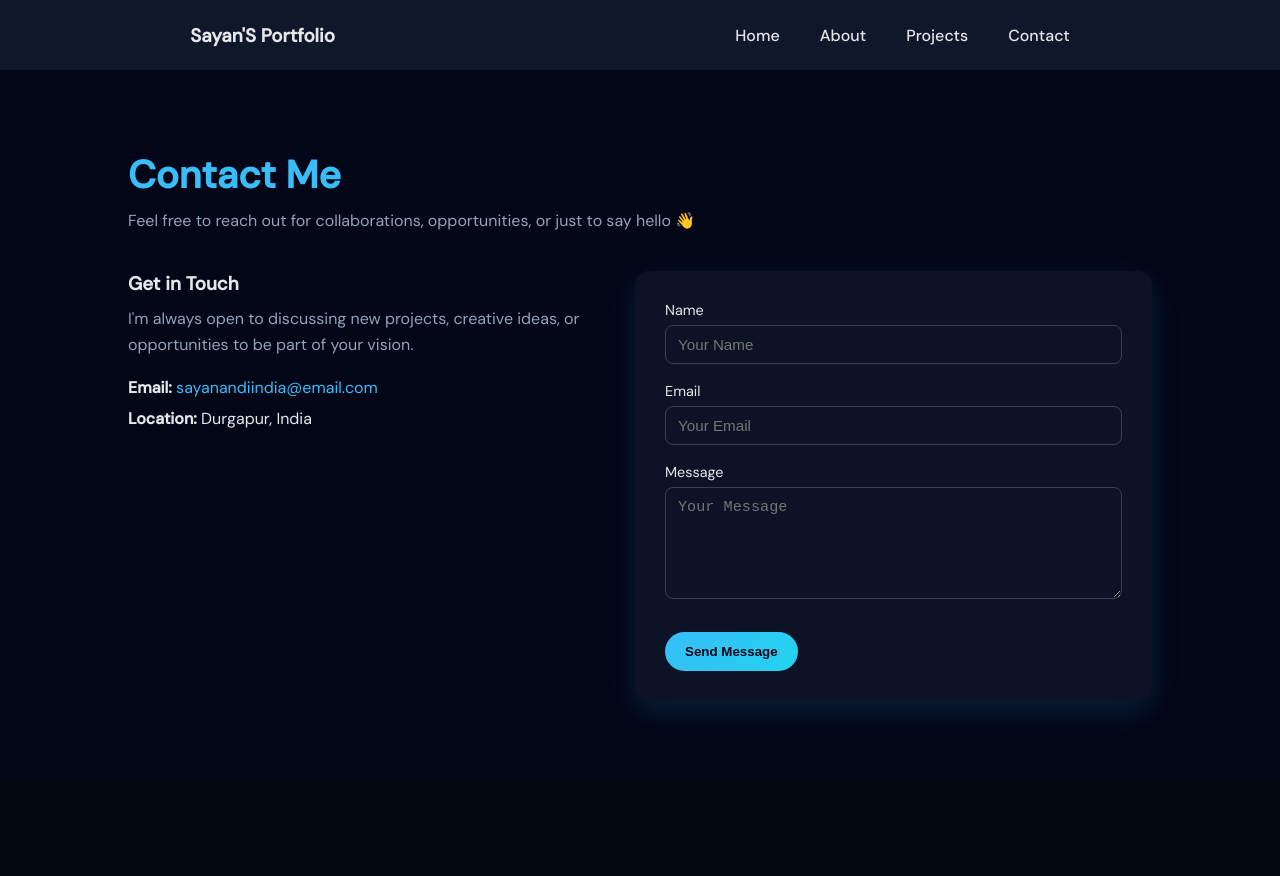
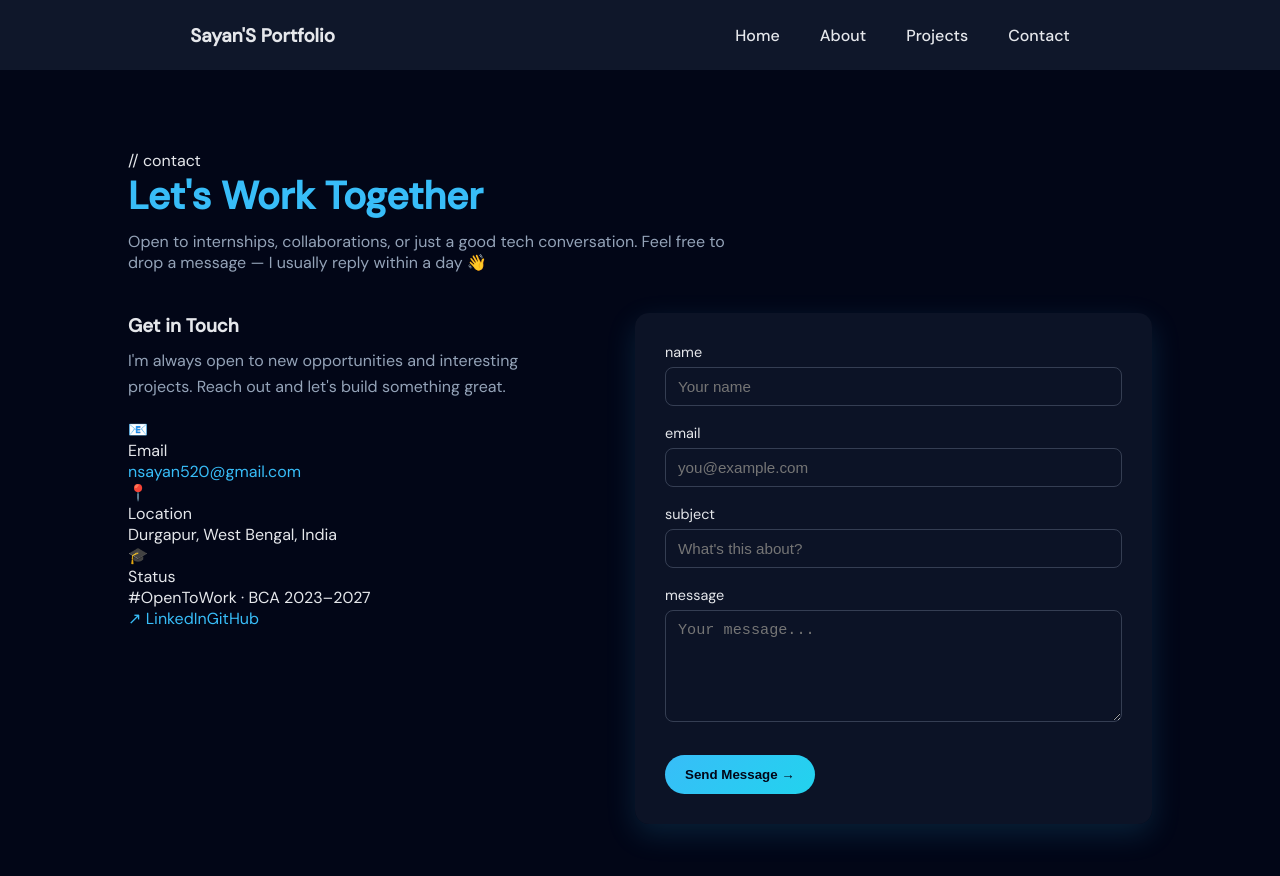
Before and after one commit to sayan234-py/Portfolio, a React (Create React App) app in the folder portflio/: page /contact in a window 1280 px wide. Shown: the top 876 px of the page. Before the commit the page ends 800 px from the top, so only its background shows below. Built offline with nearby package versions, Linux system fonts and the light colour scheme.

Commit message:
Revamp Contact section and form layout
Updated the contact section with new headings, improved text, and modified the contact form fields.

```diff
--- a/portflio/src/pages/Contact.jsx
+++ b/portflio/src/pages/Contact.jsx
@@ -3,56 +3,94 @@ import "./css/Contact.css";
 function Contact() {
   return (
     <section className="contact">
-      <h2>Contact Me</h2>
-      <p className="contact-intro">
-        Feel free to reach out for collaborations, opportunities, or just to say
-        hello 👋
-      </p>
+      <div className="contact-orb" />
+
+      <div className="contact-header">
+        <div className="page-label">// contact</div>
+        <h2>Let's Work Together</h2>
+        <p className="contact-intro">
+          Open to internships, collaborations, or just a good tech conversation.
+          Feel free to drop a message — I usually reply within a day 👋
+        </p>
+      </div>
 
       <div className="contact-container">
-
+        {/* Info */}
         <div className="contact-info">
           <h3>Get in Touch</h3>
           <p>
-            I'm always open to discussing new projects, creative ideas, or
-            opportunities to be part of your vision.
+            I'm always open to new opportunities and interesting projects.
+            Reach out and let's build something great.
           </p>
 
-          <ul>
-            <li>
-              <strong>Email:</strong>{" "}
-              <a href="mailto:sayanandiindia@email.com">sayanandiindia@email.com</a>
-            </li>
-            <li>
-              <strong>Location:</strong> Durgapur, India
-            </li>
-          </ul>
+          <div className="info-item">
+            <span className="info-icon">📧</span>
+            <div>
+              <span className="info-label">Email</span>
+              <div className="info-value">
+                <a href="mailto:nsayan520@gmail.com">nsayan520@gmail.com</a>
+              </div>
+            </div>
+          </div>
+
+          <div className="info-item">
+            <span className="info-icon">📍</span>
+            <div>
+              <span className="info-label">Location</span>
+              <div className="info-value">Durgapur, West Bengal, India</div>
+            </div>
+          </div>
+
+          <div className="info-item">
+            <span className="info-icon">🎓</span>
+            <div>
+              <span className="info-label">Status</span>
+              <div className="info-value">#OpenToWork · BCA 2023–2027</div>
+            </div>
+          </div>
+
+          <div className="social-links">
+            <a
+              href="https://linkedin.com/in/sayan-nandi-152581359"
+              target="_blank"
+              rel="noreferrer"
+              className="social-link"
+            >
+              ↗ LinkedIn
+            </a>
+            <a
+              href="https://github.com/sayan234-py"
+              target="_blank"
+              rel="noreferrer"
+              className="social-link"
+            >
+              GitHub
+            </a>
+          </div>
         </div>
 
-
-        <form className="contact-form">
+        {/* Form */}
+        <div className="contact-form">
           <div className="form-group">
-            <label htmlFor="name">Name</label>
-            <input id="name" type="text" placeholder="Your Name" required />
+            <label htmlFor="name">name</label>
+            <input id="name" type="text" placeholder="Your name" />
           </div>
-
           <div className="form-group">
-            <label htmlFor="email">Email</label>
-            <input id="email" type="email" placeholder="Your Email" required />
+            <label htmlFor="email">email</label>
+            <input id="email" type="email" placeholder="you@example.com" />
           </div>
-
           <div className="form-group">
-            <label htmlFor="message">Message</label>
-            <textarea
-              id="message"
-              rows="5"
-              placeholder="Your Message"
-              required
-            ></textarea>
+            <label htmlFor="subject">subject</label>
+            <input id="subject" type="text" placeholder="What's this about?" />
           </div>
-
-          <button type="submit">Send Message</button>
-        </form>
+          <div className="form-group">
+            <label htmlFor="message">message</label>
+            <textarea id="message" rows="5" placeholder="Your message..." />
+          </div>
+          <button type="button" className="submit-btn">
+            Send Message →
+          </button>
+        </div>
       </div>
     </section>
   );
```
